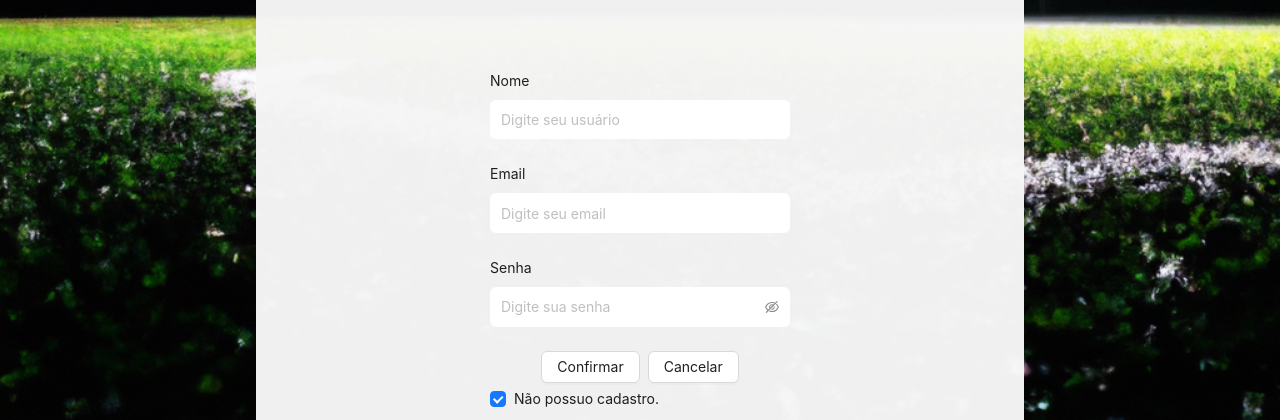
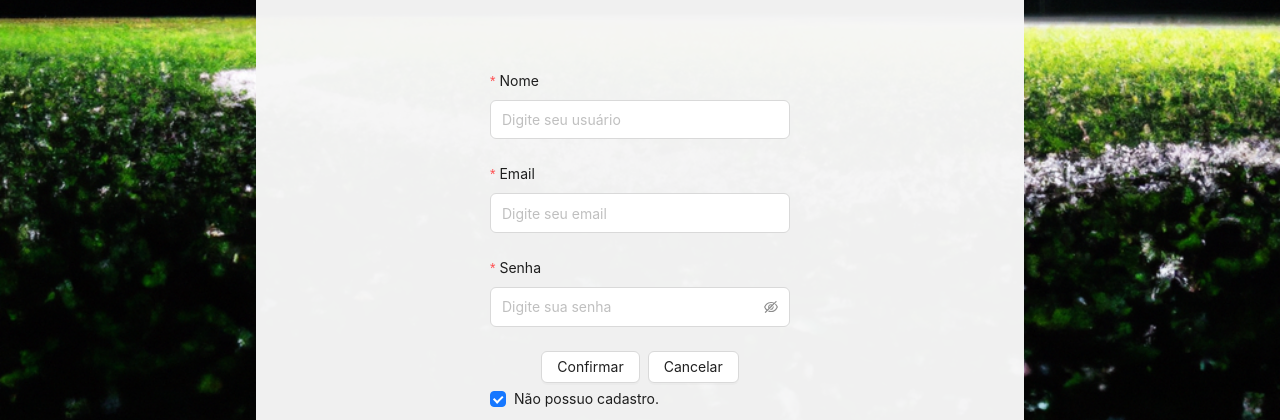
Before and after one commit to RafaelCss/FrontQuiz, a Next.js app: page /Logar in a window 1280 px wide. Both pictures are taken after a click on the label "Não possuo cadastro.". Shown: the part 206-626 px from the top of the page. Built offline with nearby package versions, Linux system fonts and the light colour scheme; no server answers; a web font is replaced by a local one.

Commit message:
01-07 Modificando e ajustando cadastrado de usuario

```diff
--- /dev/null
+++ b/src/Components/Entidade/Login/Model/index.tsx
@@ -0,0 +1,6 @@
+export interface Usuario {
+  id?: string;
+  nome?: string;
+  senha?: string;
+  email?: string;
+}
--- a/src/Components/Entidade/Login/formulario/index.tsx
+++ b/src/Components/Entidade/Login/formulario/index.tsx
@@ -1,10 +1,13 @@
 import { InputMod } from '@/Components/Input/style';
-import { Button, Checkbox, Form, Input, Space } from 'antd';
+import { Button, Checkbox, Form, Input, Space, message } from 'antd';
 import { RequiredMark } from 'antd/es/form/Form';
 import { Dispatch, SetStateAction, useState } from 'react';
 import MainFormulario from './style';
-
+import servico from '@/Func/servicos/usuarioServico';
 import { CheckboxChangeEvent } from 'antd/es/checkbox';
+import { Usuario } from '../Model';
+import { Rule } from 'antd/es/form';
+import Erros from '@/Func/Model';
 //import { EyeInvisibleOutlined, EyeTwoTone } from '@ant-design/icons';
 
 interface IFormulario {
@@ -15,20 +18,16 @@ interface IFormulario {
 const placeHolder = (item: string) => `Digite ${item}`;
 
 function Formulario({ setChecked, checked }: IFormulario) {
-  const [form] = Form.useForm<IFormulario>();
-  const [requiredMark, setRequiredMarkType] =
-    useState<RequiredMark>('optional');
-
-  const onRequiredTypeChange = ({
-    requiredMarkValue,
-  }: {
-    requiredMarkValue: RequiredMark;
-  }) => {
-    setRequiredMarkType(requiredMarkValue);
-  };
+  const [form] = Form.useForm<Usuario>();
+  const [erros, setErros] = useState<Erros[]>();
   function validarForm() {
-    form.validateFields().then((dados) => {
-      console.log(dados);
+    form.validateFields().then(async (dados) => {
+      const resposta = await servico.postCadastroUsuario(dados);
+      if (resposta.sucesso) {
+        message.success('Usuario cadastrado');
+      }
+      message.error(resposta.message);
+      setErros(resposta.erros);
     });
   }
 
@@ -44,19 +43,28 @@ function Formulario({ setChecked, checked }: IFormulario) {
     setChecked(e.target.checked);
   };
 
+  function ValidatorErrosFormulario(listaErros: any): Rule {
+    return {
+      message: 'teste',
+      warningOnly: true,
+    };
+  }
+
   return (
     <MainFormulario>
       <Form
         id="form"
         form={form}
         layout="vertical"
-        requiredMark={requiredMark}
-        onValuesChange={onRequiredTypeChange}>
+        // requiredMark={requiredMark}
+        // onValuesChange={onRequiredTypeChange}
+      >
         {checked && (
           <Form.Item
             name={['nome']}
             label="Nome"
-            rules={[{ required: true, message: 'Nome é obrigatório' }]}>
+            rules={[{ required: true, message: 'Nome é obrigatório' }]}
+            required>
             <InputMod
               name="nome"
               id="input-nome"
@@ -68,7 +76,10 @@ function Formulario({ setChecked, checked }: IFormulario) {
         <Form.Item
           name={['email']}
           label={'Email'}
-          rules={[{ required: true, message: 'Email é obrigatório' }]}>
+          rules={[
+            ValidatorErrosFormulario('teste'),
+            { required: true, message: 'Email é obrigatório' },
+          ]}>
           <InputMod
             id="input-email"
             name="email"
@@ -85,7 +96,7 @@ function Formulario({ setChecked, checked }: IFormulario) {
             name="senha"
             placeholder={placeHolder('sua senha')}
             autoComplete="off"
-            style={{ height: '4rem', border: 'none' }}
+            style={{ height: '4rem' }}
           />
         </Form.Item>
         <div
--- a/src/Components/Input/style.tsx
+++ b/src/Components/Input/style.tsx
@@ -5,7 +5,6 @@ export const InputMod = styled(Input)`
   display: flex;
   height: 4rem;
   width: 300px;
-  border: none;
 `;
 
 export const InputPasswordMod = styled(Input.Password)`
--- /dev/null
+++ b/src/Func/Model/index.ts
@@ -0,0 +1,18 @@
+export interface Retorno<T> {
+  dados?: T[];
+  erros?: Erros[];
+  paginacao?: IPaginacao;
+  sucesso?: boolean;
+  message?: string;
+}
+
+export default interface Erros {
+  campo?: string;
+  mensagem?: string;
+}
+
+export interface IPaginacao {
+  skip?: number; //pagina
+  take?: number; // quantidade por pagina
+  total?: number; // total de dados
+}
--- /dev/null
+++ b/src/Func/servicos/usuarioServico.ts
@@ -0,0 +1,16 @@
+/* eslint-disable import/no-anonymous-default-export */
+
+import { Usuario } from '@/Components/Entidade/Login/Model';
+import api from '../configAxios';
+import { Retorno } from '../Model';
+
+const postCadastroUsuario = async (
+  dados: Usuario
+): Promise<Retorno<Usuario>> => {
+  return await api
+    .post<Retorno<Usuario>>('cadastro', dados)
+    .then((res) => res.data)
+    .catch((err) => err);
+};
+
+export default { postCadastroUsuario };
```
